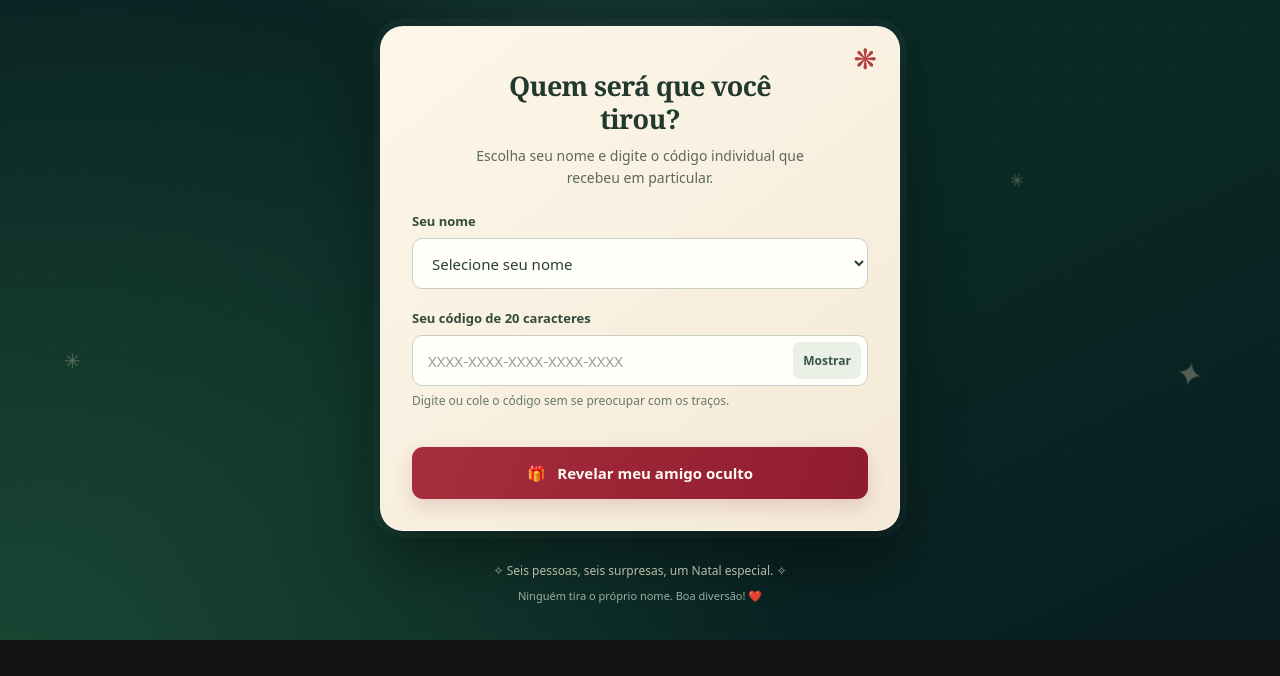
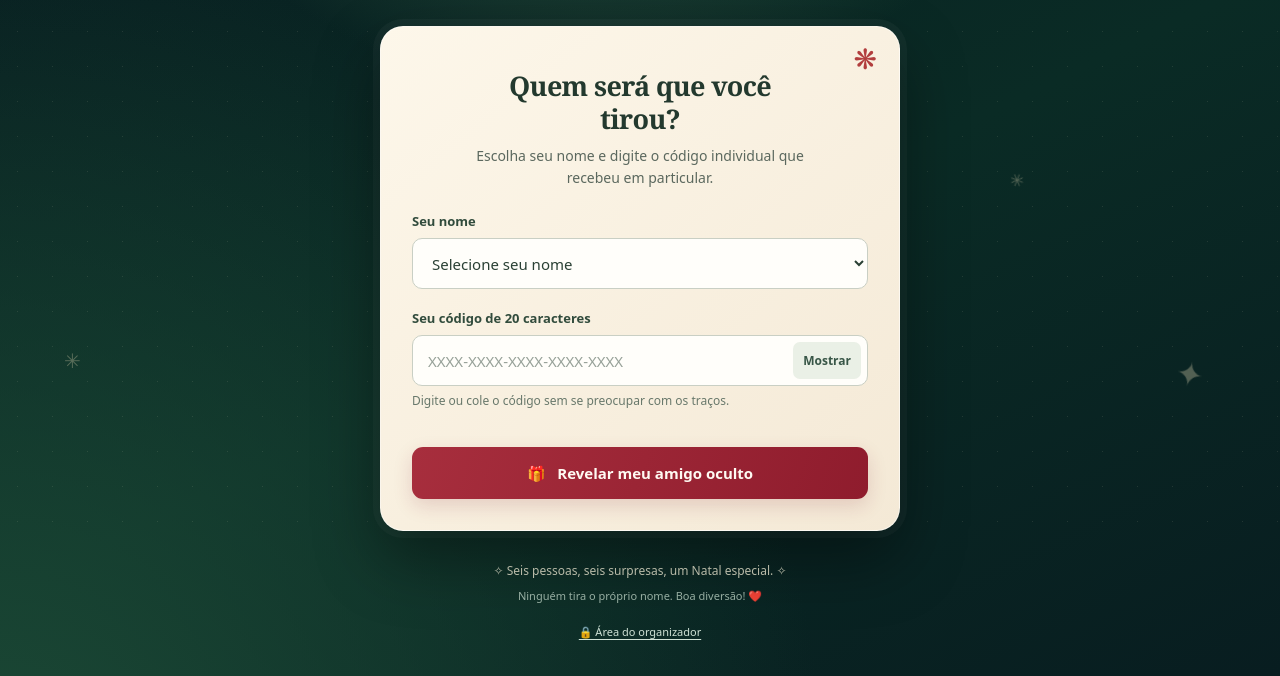
Before and after one commit to sitecmpv-infotec/amigo-oculto-2026, a plain HTML site: page index.html in a window 1280 px wide. Shown: the part 266-942 px from the top of the page. Before the commit the page ends 906 px from the top, so only its background shows below. Drawn offline with Linux system fonts and the light colour scheme.

Commit message:
Adiciona acesso discreto à área do organizador

```diff
--- a/index.html
+++ b/index.html
@@ -60,7 +60,8 @@
         <button type="button" id="hide-button" class="secondary">🔒 &nbsp; Esconder resultado</button>
       </div>
     </section>
-    <footer><span aria-hidden="true">✧</span> Seis pessoas, seis surpresas, um Natal especial. <span aria-hidden="true">✧</span><small>Ninguém tira o próprio nome. Boa diversão! ❤️</small></footer>
+    <footer><span aria-hidden="true">✧</span> Seis pessoas, seis surpresas, um Natal especial. <span aria-hidden="true">✧</span><small>Ninguém tira o próprio nome. Boa diversão! ❤️</small>
+      <small><a href="./admin.html" style="display:inline-block;margin-top:11px;color:#cfe1d5;text-decoration:underline;text-underline-offset:3px">🔒 Área do organizador</a></small></footer>
   </main>
 </body>
 </html>
```
